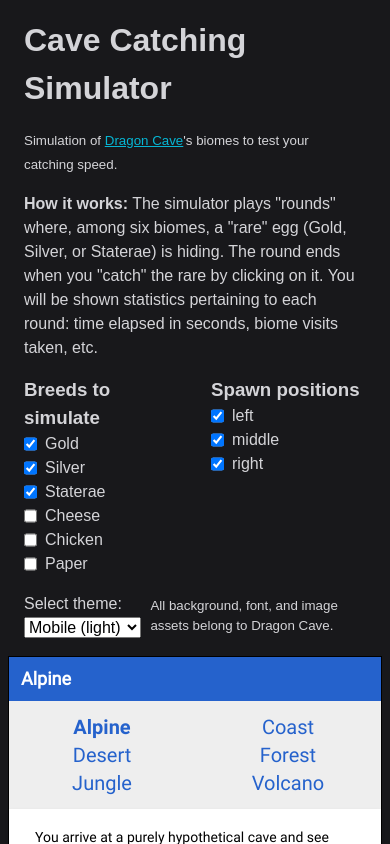
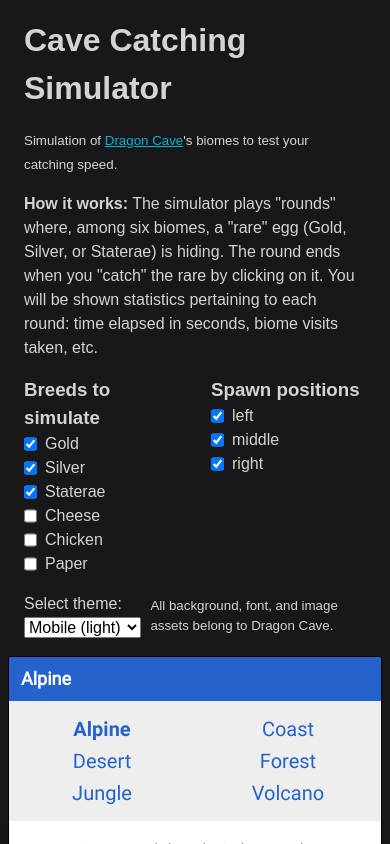
Before and after one commit to endulum/dc-click-sim, a React (Vite) app: page / in a window 390 px wide. Shown: the top 844 px of the page. Built offline with nearby package versions, Linux system fonts and the light colour scheme.

Commit message:
fix missing spacing for mobile theme biome links

```diff
--- a/src/styles/app.css
+++ b/src/styles/app.css
@@ -197,6 +197,12 @@ p a {
       color: white;
     }
 
+    li {
+      margin: 2px 0;
+      font-size: 20px;
+      line-height: 28px;
+    }
+
     ul {
       font-size: 20px;
       margin: 12px 0;
```
